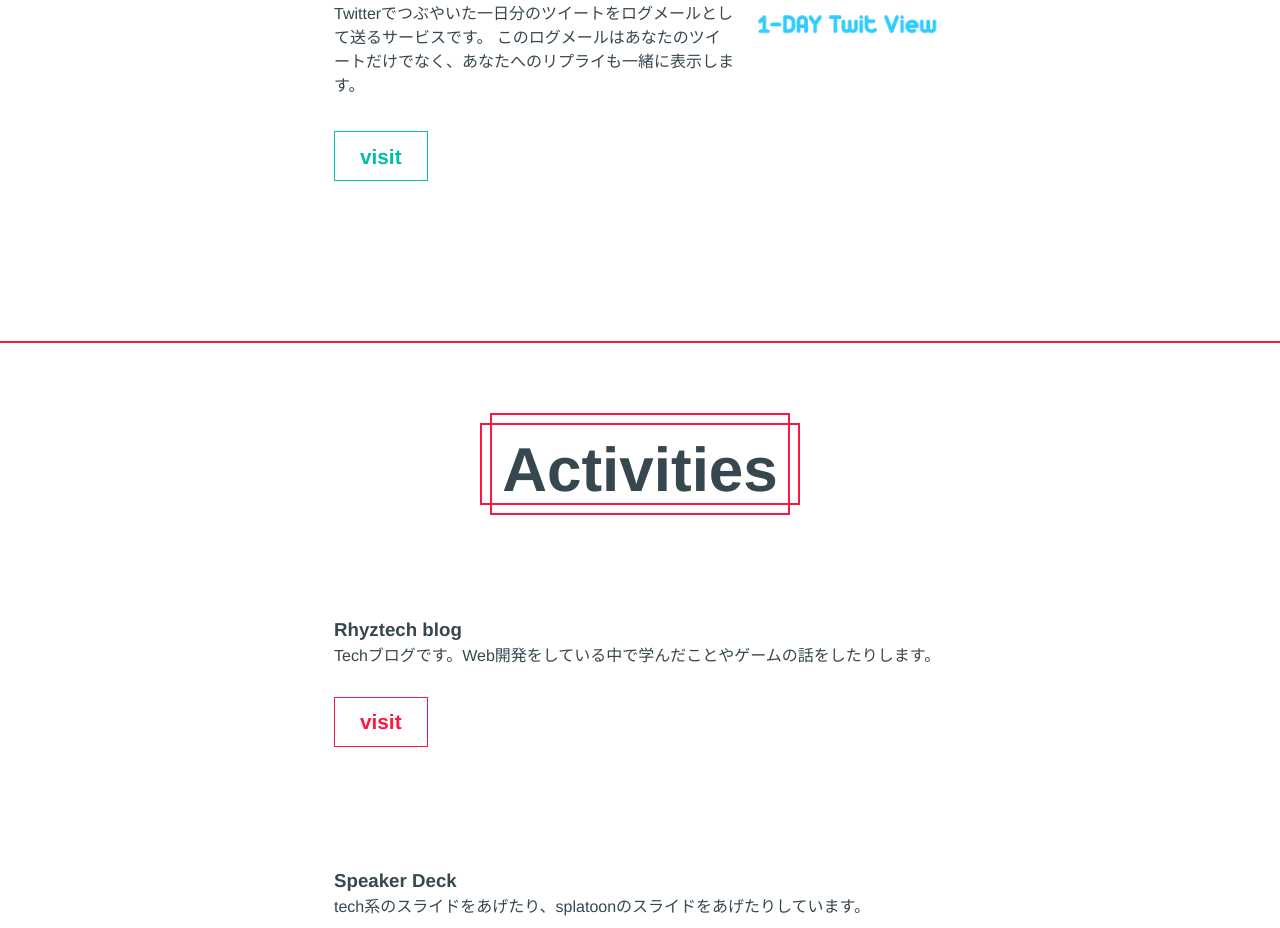
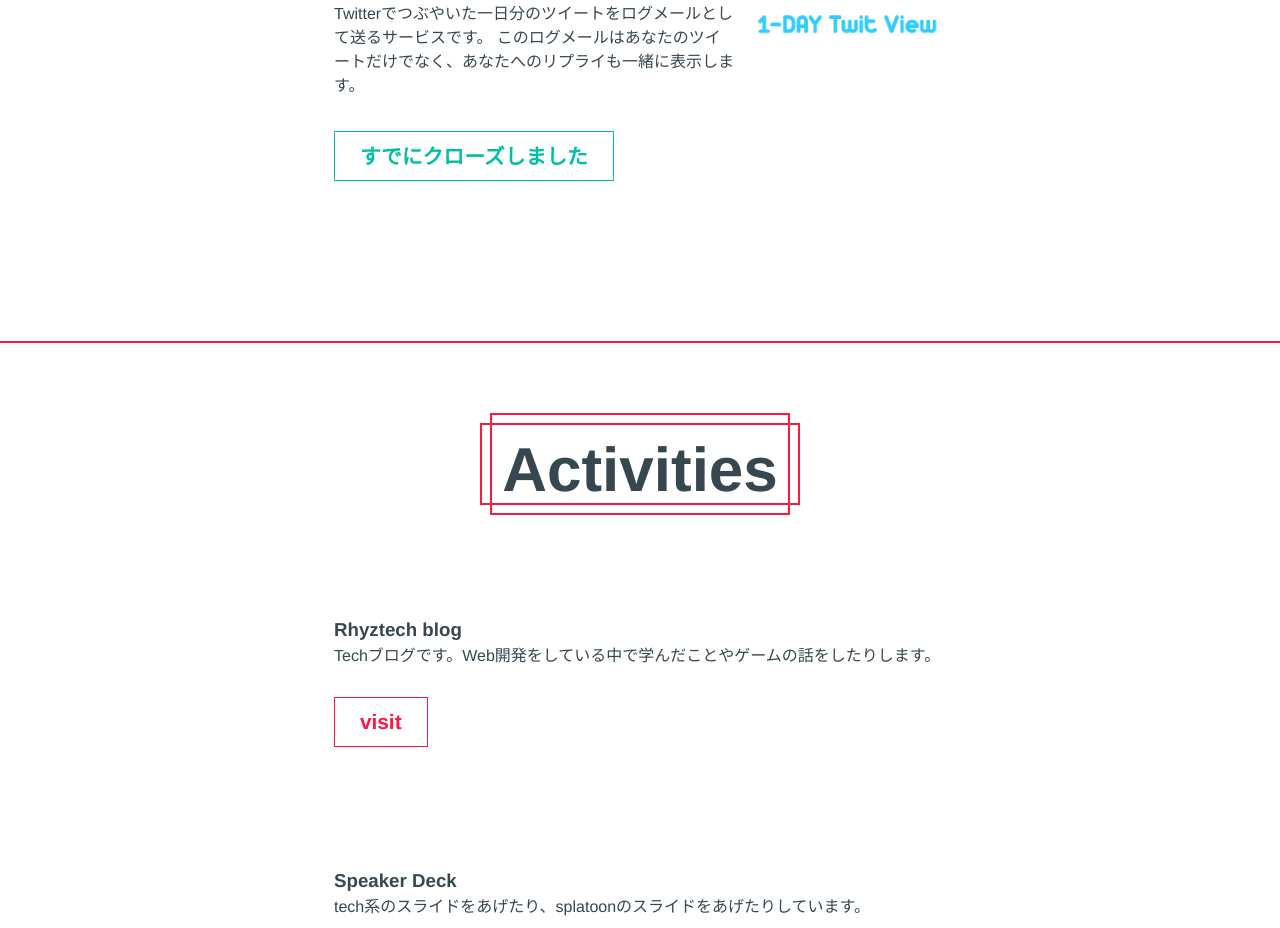
Before and after one commit to rhythm191/website, a Next.js app: page / in a window 1280 px wide. Shown: the part 2701-3629 px from the top of the page. Built offline with nearby package versions, Linux system fonts and the light colour scheme.

Commit message:
feat: close onedaytv

```diff
--- a/pages/index.jsx
+++ b/pages/index.jsx
@@ -85,7 +85,7 @@ export default function Index() {
                 Twitterでつぶやいた一日分のツイートをログメールとして送るサービスです。
                 このログメールはあなたのツイートだけでなく、あなたへのリプライも一緒に表示します。
               </p>
-              <a href="https://onedaytv.herokuapp.com/">visit</a>
+              <a href="#">すでにクローズしました</a>
             </div>
             <div className="product-showcase__image">
               <img src="/images/1daytv.png" alt="" />
```
